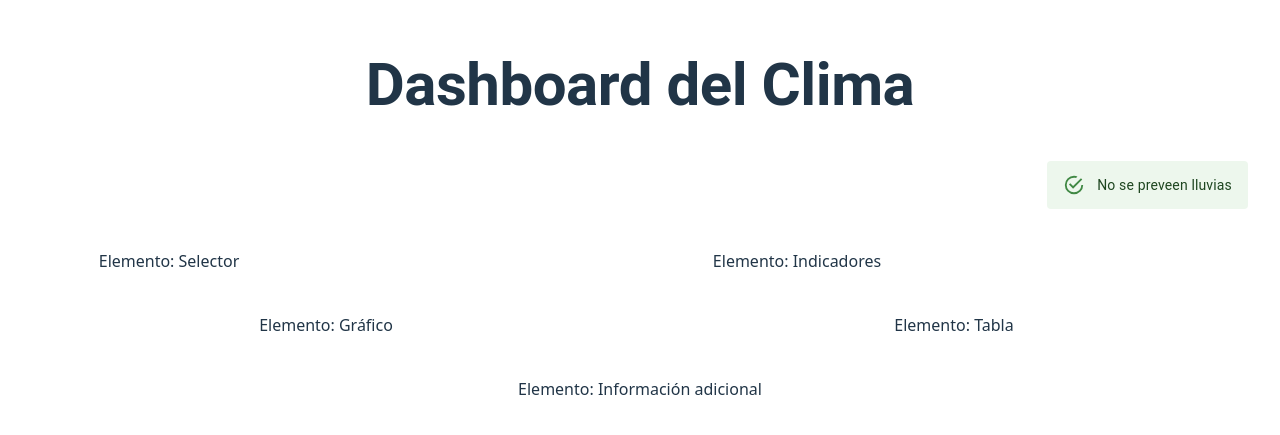
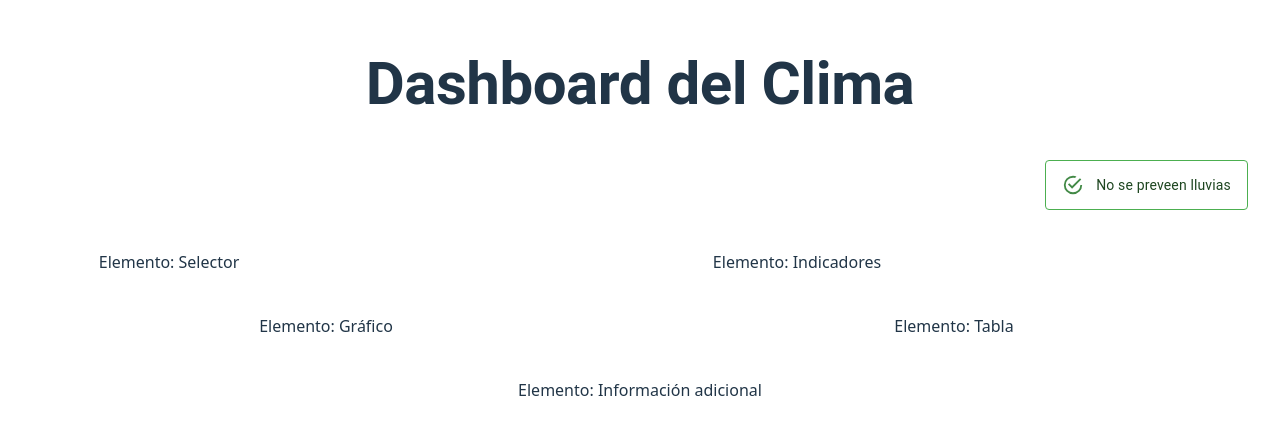
Before and after one commit to SvillacisH/dashboard, a React (Vite) app: page / in a window 1280 px wide. Shown: the part 175-610 px from the top of the page. Built offline with nearby package versions, Linux system fonts and the light colour scheme.

Commit message:
Guia13 Final2

```diff
--- a/src/components/AlertUI.tsx
+++ b/src/components/AlertUI.tsx
@@ -6,6 +6,6 @@ interface AlertConfig {
 
 export default function AlertUI( config:AlertConfig ) {
     return (
-        <Alert variant="standard" severity="success"> {config.description} </Alert>
+        <Alert variant="outlined" severity="success"> {config.description} </Alert>
     )
 }
```
